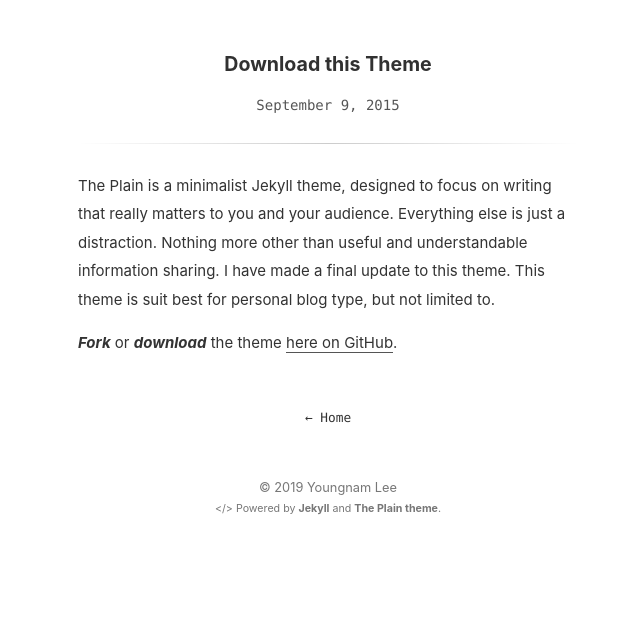
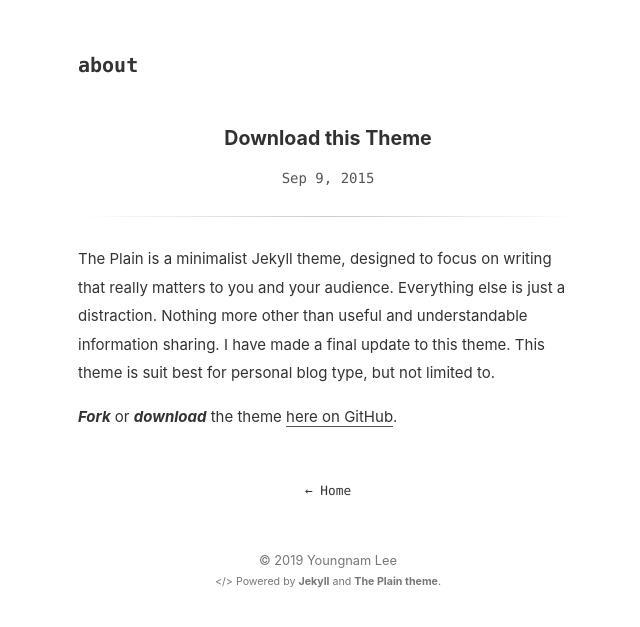
Before and after one commit to utopianami/blog_template, a Jekyll site: the page built from _posts/2015-09-09-download-this-theme.md, in a window 1280 px wide. Shown: the top 627 px of the page, without its empty margins (312-952 px from the left). Built offline with Jekyll 4.4.1, drawn with Linux system fonts in a browser that asks for light colours.

Commit message:
add about, edit list

```diff
--- a/_includes/header.html
+++ /dev/null
@@ -1,2 +0,0 @@
-<div class="top">
-</div>
--- a/_layouts/default.html
+++ b/_layouts/default.html
@@ -11,8 +11,11 @@ published: true
 	</head>
 
 	<body>
+		<div class="top" style="max-width: 500px; font-size: 1.25rem; margin: 20px auto 50px auto; font-weight: bold; font-family: Consolas, monaco, monospace;">
+			about
+		</div>
 
-		{% include header.html %}
+		<!-- {% include header.html %} -->
 
 		<div id="content">
 			{{ content }}
--- a/_layouts/post.html
+++ b/_layouts/post.html
@@ -6,7 +6,7 @@ layout: default
 
 	<div class="center">
 		<h1 class="title">{{ page.title }}</h1>
-		<time class="code">{{ page.date | date: '%B %-d, %Y' }}</time>
+		<time class="code">{{ page.date | date: '%b %-d, %Y' }}</time>
 	</div>
 
 	<div class="divider"></div>
--- a/index.html
+++ b/index.html
@@ -5,7 +5,7 @@ layout: default
 <section>
 
 	{% for post in site.posts %}
-		{% unless post.next %}
+<!-- 		{% unless post.next %}
 			<h3 class="code">{{ post.date | date: '%Y' }}</h3>
 		{% else %}
 			{% capture year %}{{ post.date | date: '%Y' }}{% endcapture %}
@@ -13,12 +13,12 @@ layout: default
 			{% if year != nyear %}
 				<h3 class="code">{{ post.date | date: '%Y' }}</h3>
 			{% endif %}
-		{% endunless %}
+		{% endunless %} -->
 
 		<ul>
 			<li>
 				<div class="post-date code">
-					<span>{{ post.date | date: "%b %d" }}</span>
+					<span>{{ post.date | date: "%b %-d, %Y" }}</span>
 				</div>
 				<div class="title">
 					<a href="{{ post.url | prepend: site.baseurl | prepend: site.url }}">{{ post.title }}</a>
```
